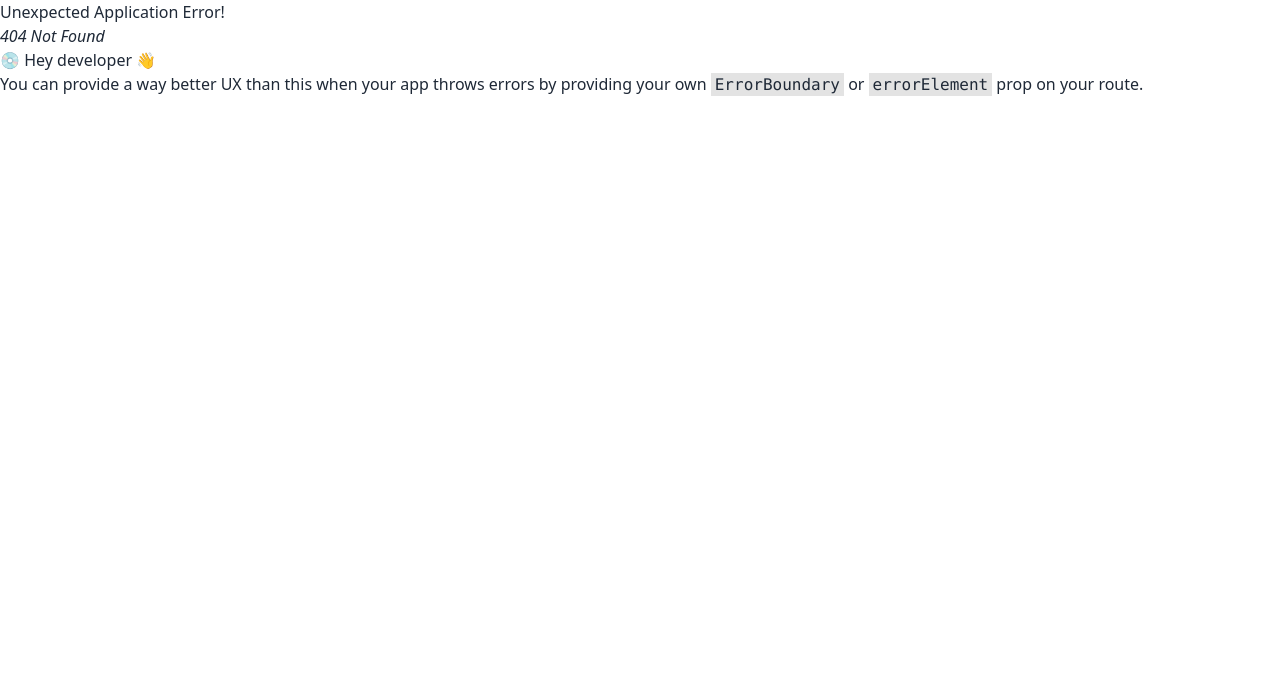
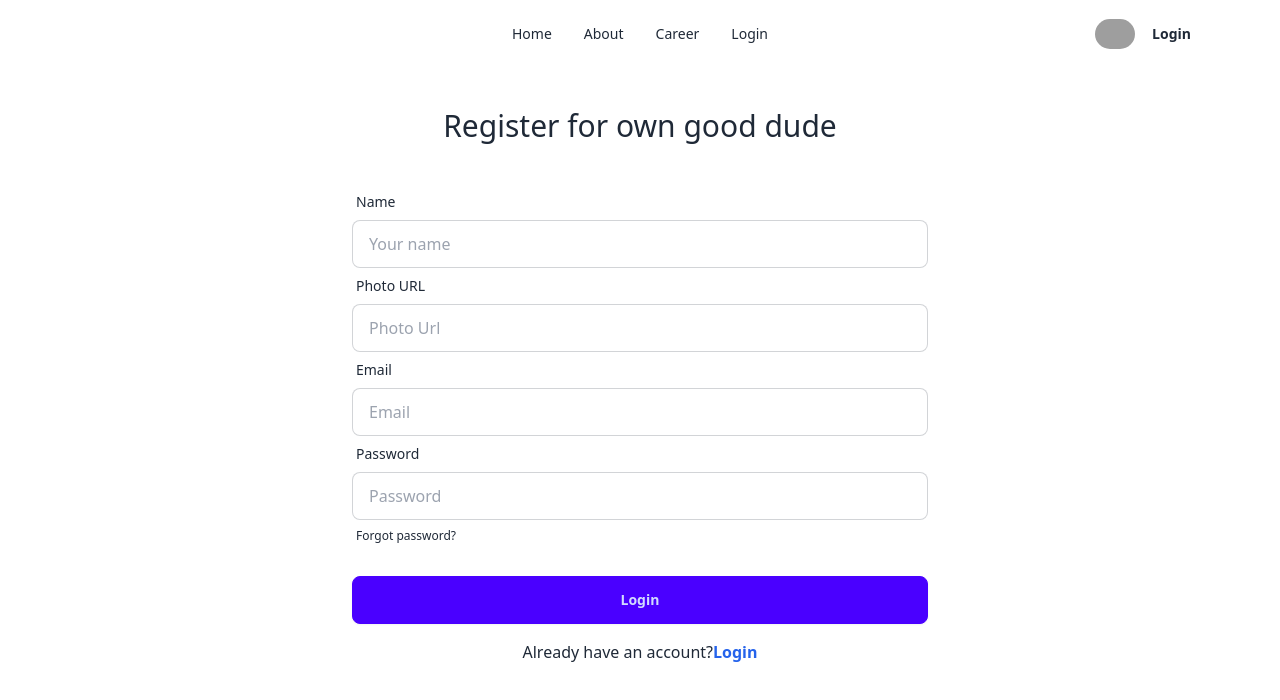
Before and after one commit to GGTuran/web-of-the-dragon, a React (Vite) app: page /register in a window 1280 px wide. Before the commit this address had no page. Shown: the top 700 px of the page. Built offline with nearby package versions, Linux system fonts and the light colour scheme; grey boxes are pictures that could not be loaded.

Commit message:
adding context api

```diff
--- a/src/Pages/Register/Register.jsx
+++ b/src/Pages/Register/Register.jsx
@@ -8,6 +8,11 @@ const Register = () => {
         const form = new FormData(e.currentTarget);
         console.log(form);
         console.log(e.currentTarget);
+        const name = form.get('name');
+        const photo = form.get('photo');
+        const email = form.get('email');
+        const password = form.get('password');
+        console.log(email, name, photo, password);
 
     }
 
@@ -18,8 +23,32 @@ const Register = () => {
     <div>
       <Navbar></Navbar>
       <div>
-        <h2 className="text-center text-3xl my-10">Login dude</h2>
+        <h2 className="text-center text-3xl my-10">Register for own good dude</h2>
         <form onSubmit={register} className="md:w-3/4 lg:w-1/2 mx-auto">
+          <div className="form-control">
+            <label className="label">
+              <span className="label-text">Name</span>
+            </label>
+            <input
+              name="name"
+              type="text"
+              placeholder="Your name"
+              className="input input-bordered"
+              required
+            />
+          </div>
+          <div className="form-control">
+            <label className="label">
+              <span className="label-text">Photo URL</span>
+            </label>
+            <input
+              name="photo"
+              type="text"
+              placeholder="Photo Url"
+              className="input input-bordered"
+              required
+            />
+          </div>
           <div className="form-control">
             <label className="label">
               <span className="label-text">Email</span>
@@ -27,7 +56,7 @@ const Register = () => {
             <input
               name="email"
               type="email"
-              placeholder="email"
+              placeholder="Email"
               className="input input-bordered"
               required
             />
@@ -39,7 +68,7 @@ const Register = () => {
             <input
               name="password"
               type="password"
-              placeholder="password"
+              placeholder="Password"
               className="input input-bordered"
               required
             />
@@ -57,7 +86,7 @@ const Register = () => {
 
           Already have an account?
           <Link className="font-bold text-blue-600" to="/login">
-            Register
+            Login
           </Link>
         </p>
       </div>
--- /dev/null
+++ b/src/Providers/AuthProvider.jsx
@@ -0,0 +1,17 @@
+/* eslint-disable react/prop-types */
+import { createContext } from "react";
+
+export const AuthContext = createContext(null);
+
+const AuthProvider = ({children}) => {
+
+    const authInfo = {}
+
+    return (
+        <AuthContext.Provider value={authInfo}>
+            {children}
+        </AuthContext.Provider>
+    );
+};
+
+export default AuthProvider;
--- a/src/Routes/Router.jsx
+++ b/src/Routes/Router.jsx
@@ -2,6 +2,7 @@ import { createBrowserRouter } from "react-router-dom";
 import Root from "../Layouts/Root";
 import Home from "../Pages/Home/Home";
 import Login from "../Pages/Login/Login";
+import Register from "../Pages/Register/Register";
 
 
 
@@ -17,6 +18,10 @@ const router = createBrowserRouter([
             {
                 path:"/login",
                 element:<Login></Login>
+            },
+            {
+                path:"/register",
+                element:<Register></Register>
             }
         ]
 
```
Also changed, not shown: src/main.jsx (+5 -2 lines).
